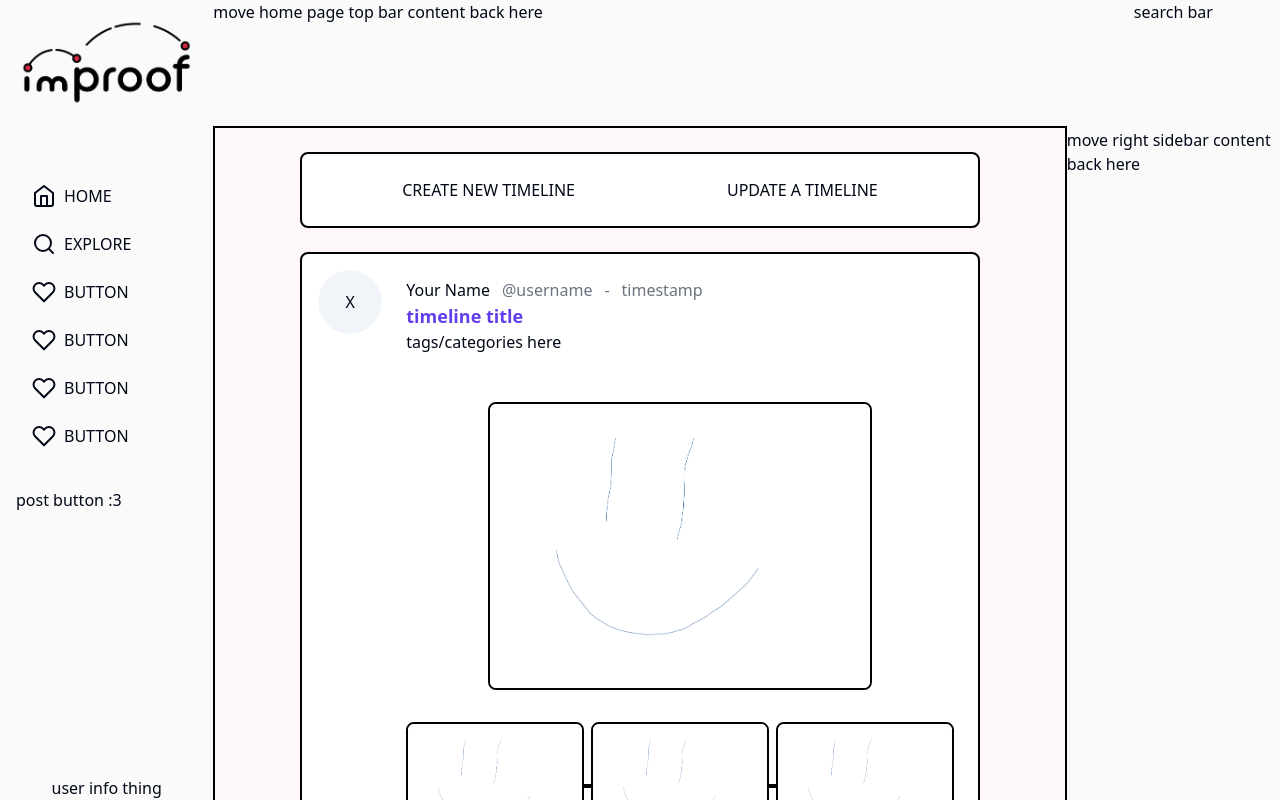
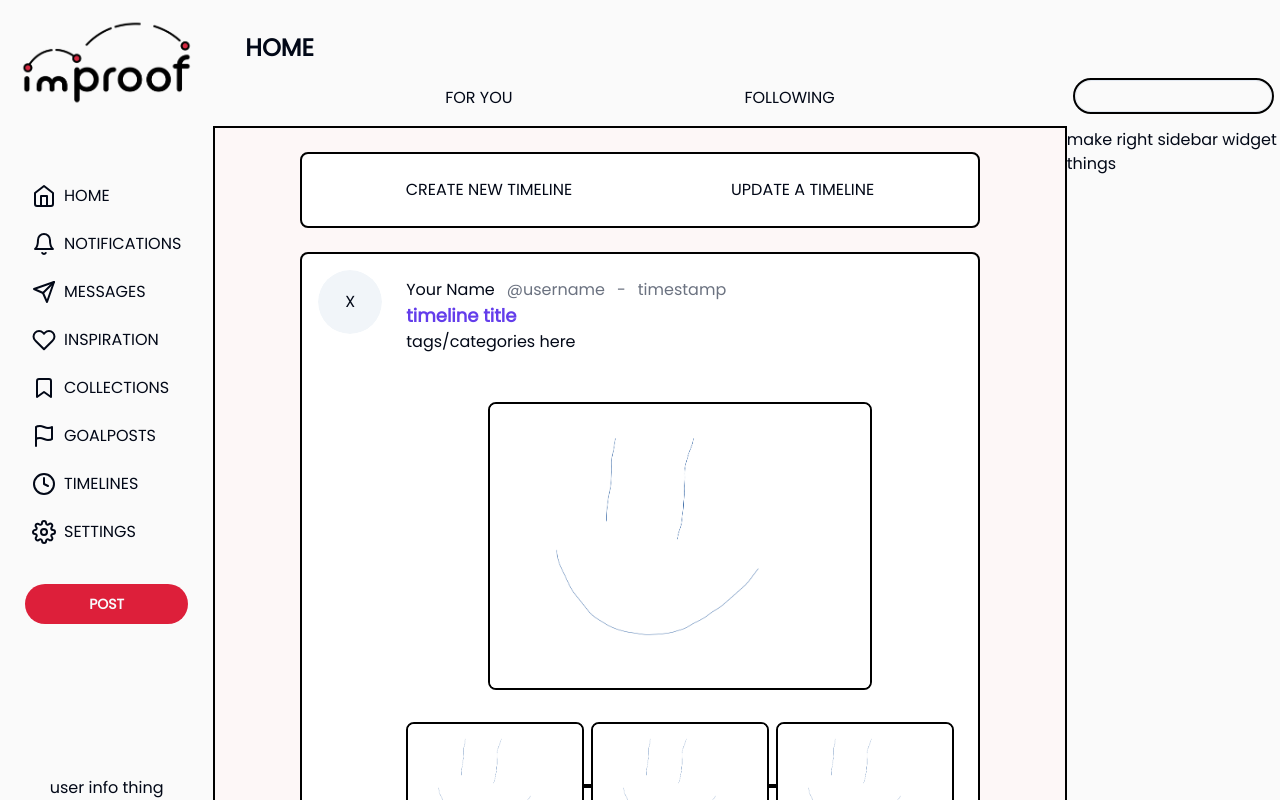
Before and after one commit to chystarr/improof-frontend-v1, a React (Vite) app: page / in a window 1280 px wide. Shown: the top 800 px of the page. Built offline with nearby package versions, Linux system fonts and the light colour scheme; no server answers.

Commit message:
Applied font to base layer and updated layout components

```diff
--- a/src/components/home/PostPreviewCard.tsx
+++ b/src/components/home/PostPreviewCard.tsx
@@ -29,6 +29,7 @@ export default function PostPreviewCard() {
           </div>
         </CardHeader>
 
+        {/* TODO: Replace hr components with shadcn separators? */}
         <CardContent className="">
           <div className="flex flex-col items-center space-y-8">
             <img
--- a/src/components/layout/LeftSidebar.tsx
+++ b/src/components/layout/LeftSidebar.tsx
@@ -1,5 +1,14 @@
 import Button from "@/components/ui/button";
-import { Home, Search, Heart } from "react-feather";
+import {
+  Home,
+  Bell,
+  Send,
+  Heart,
+  Bookmark,
+  Flag,
+  Clock,
+  Settings,
+} from "react-feather";
 
 export default function LeftSidebar() {
   return (
@@ -13,26 +22,38 @@ export default function LeftSidebar() {
           HOME
         </Button>
         <Button variant="sidebarOption" className="w-full px-4 justify-start">
-          <Search className="mr-2" />
-          EXPLORE
+          <Bell className="mr-2" />
+          NOTIFICATIONS
+        </Button>
+        <Button variant="sidebarOption" className="w-full px-4 justify-start">
+          <Send className="mr-2" />
+          MESSAGES
         </Button>
         <Button variant="sidebarOption" className="w-full px-4 justify-start">
           <Heart className="mr-2" />
-          BUTTON
+          INSPIRATION
         </Button>
         <Button variant="sidebarOption" className="w-full px-4 justify-start">
-          <Heart className="mr-2" />
-          BUTTON
+          <Bookmark className="mr-2" />
+          COLLECTIONS
         </Button>
         <Button variant="sidebarOption" className="w-full px-4 justify-start">
-          <Heart className="mr-2" />
-          BUTTON
+          <Flag className="mr-2" />
+          GOALPOSTS
         </Button>
         <Button variant="sidebarOption" className="w-full px-4 justify-start">
-          <Heart className="mr-2" />
-          BUTTON
+          <Clock className="mr-2" />
+          TIMELINES
         </Button>
-        <div className="pt-6">post button :3</div>
+        <Button variant="sidebarOption" className="w-full px-4 justify-start">
+          <Settings className="mr-2" />
+          SETTINGS
+        </Button>
+        <div className="pt-6 flex justify-center">
+          <Button className="rounded-[30px] py-4 px-16 bg-[#DD1F3A] font-bold">
+            POST
+          </Button>
+        </div>
       </div>
       <div>user info thing</div>
     </div>
--- a/src/components/layout/RightSidebar.tsx
+++ b/src/components/layout/RightSidebar.tsx
@@ -1,10 +1,14 @@
+// import { Search } from "react-feather";
+import { Input } from "@/components/ui/input";
+
 export default function RightSidebar() {
   return (
     <div className="h-full w-1/6 fixed top-0 right-0 flex flex-col items-center">
-      <div className="h-32"> search bar</div>
-      <div className="flex-grow w-full">
-        move right sidebar content back here
+      <div className="h-32 px-2 pb-4 flex flex-col justify-end">
+        {/* Add icon to search input component */}
+        <Input className="rounded-[25px] h-8 outline outline-2 outline-black"></Input>
       </div>
+      <div className="flex-grow w-full">make right sidebar widget things</div>
     </div>
   );
 }
--- /dev/null
+++ b/src/components/ui/input.tsx
@@ -0,0 +1,25 @@
+import * as React from "react"
+
+import { cn } from "@/lib/utils"
+
+export interface InputProps
+  extends React.InputHTMLAttributes<HTMLInputElement> {}
+
+const Input = React.forwardRef<HTMLInputElement, InputProps>(
+  ({ className, type, ...props }, ref) => {
+    return (
+      <input
+        type={type}
+        className={cn(
+          "flex h-10 w-full rounded-md border border-input bg-background px-3 py-2 text-sm ring-offset-background file:border-0 file:bg-transparent file:text-sm file:font-medium placeholder:text-muted-foreground focus-visible:outline-none focus-visible:ring-2 focus-visible:ring-ring focus-visible:ring-offset-2 disabled:cursor-not-allowed disabled:opacity-50",
+          className
+        )}
+        ref={ref}
+        {...props}
+      />
+    )
+  }
+)
+Input.displayName = "Input"
+
+export { Input }
--- a/src/index.css
+++ b/src/index.css
@@ -73,6 +73,7 @@
 @layer base {
   * {
     @apply border-border;
+    @apply font-display;
   }
   body {
     @apply bg-background text-foreground;
--- a/src/pages/HomePage.tsx
+++ b/src/pages/HomePage.tsx
@@ -35,8 +35,16 @@ export default function HomePage() {
 
   return (
     <div className="">
-      <div className="h-32 w-full border-b-2">
-        move home page top bar content back here
+      {/* potentially adjust how padding is handled */}
+      <div className="h-32 w-full border-b-2 flex flex-col justify-between pt-8">
+        {/* Switch to typography and tabs components after mockup */}
+        <div className="ml-8">
+          <div className="text-2xl font-extrabold">HOME</div>
+        </div>
+        <div className="flex w-full justify-evenly my-4">
+          <div>FOR YOU</div>
+          <div>FOLLOWING</div>
+        </div>
       </div>
 
       <div className="w-full flex flex-col items-center border-x-2 space-y-6 pt-6 bg-contentBackground">
```
